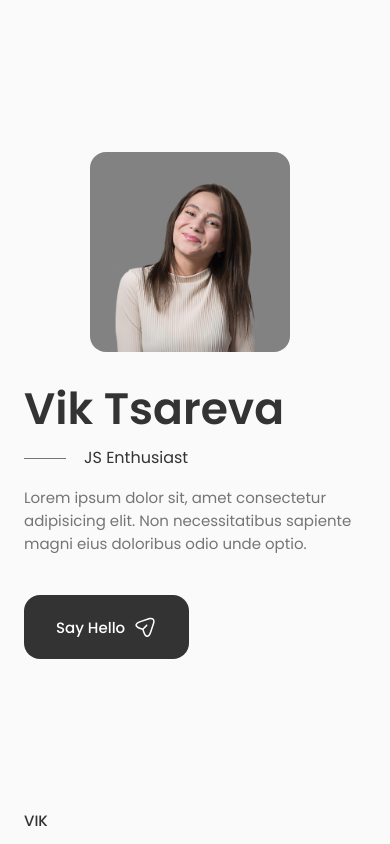
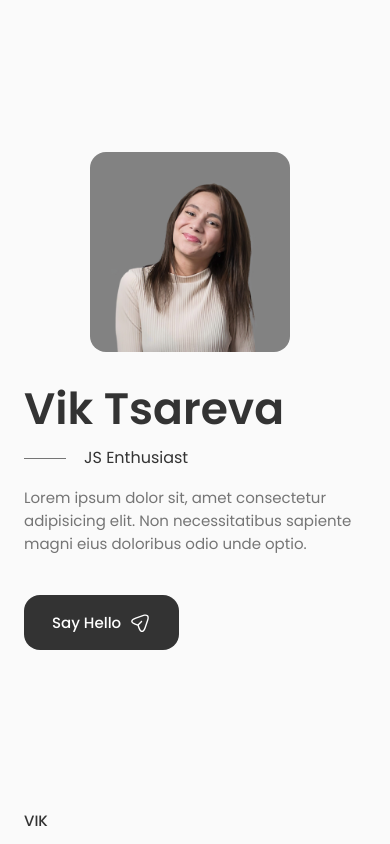
Before and after one commit to vikdts/fantastic-octo-guacamole, a React (Create React App) app in the folder resume/: page / in a window 390 px wide. Built offline with nearby package versions, Linux system fonts and the light colour scheme; the HTML template or start-up script is replaced by a standard one.

Commit message:
style button app large

```diff
--- a/resume/src/App.css
+++ b/resume/src/App.css
@@ -164,13 +164,24 @@ img {
 }
 
 
-/*=============== responsive ===============*/
+/*=============== large ===============*/
 @media screen and (max-width: 992px) {
   .container {
     margin-left: var(--mb-1-5);
     margin-right: var(--mb-1-5);
   }
+
+  .button {
+    padding: 1rem 1.75rem;
+  }
+
+  .button__icon {
+    width: 22px;
+    height: 22px;
+  }
 }
+
+/*=============== meduim ===============*/
 
 @media screen and (max-width: 768px) {
 }
--- a/resume/src/components/home/home.css
+++ b/resume/src/components/home/home.css
@@ -146,6 +146,8 @@
 
 }
 
+/*=============== small ===============*/
+
 @media screen and (max-width: 350px) {
   .home__img {
     width: 180px;
```
